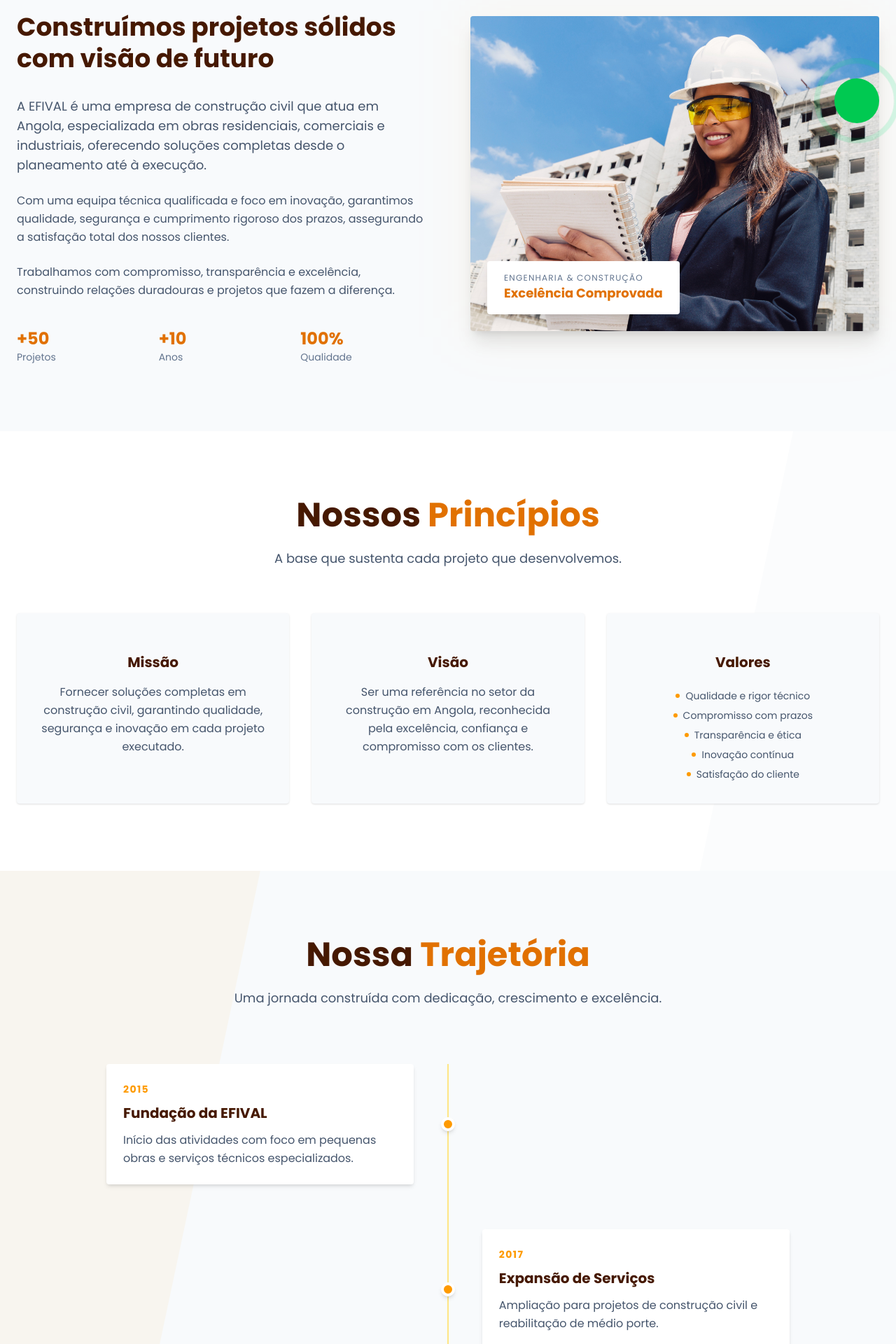
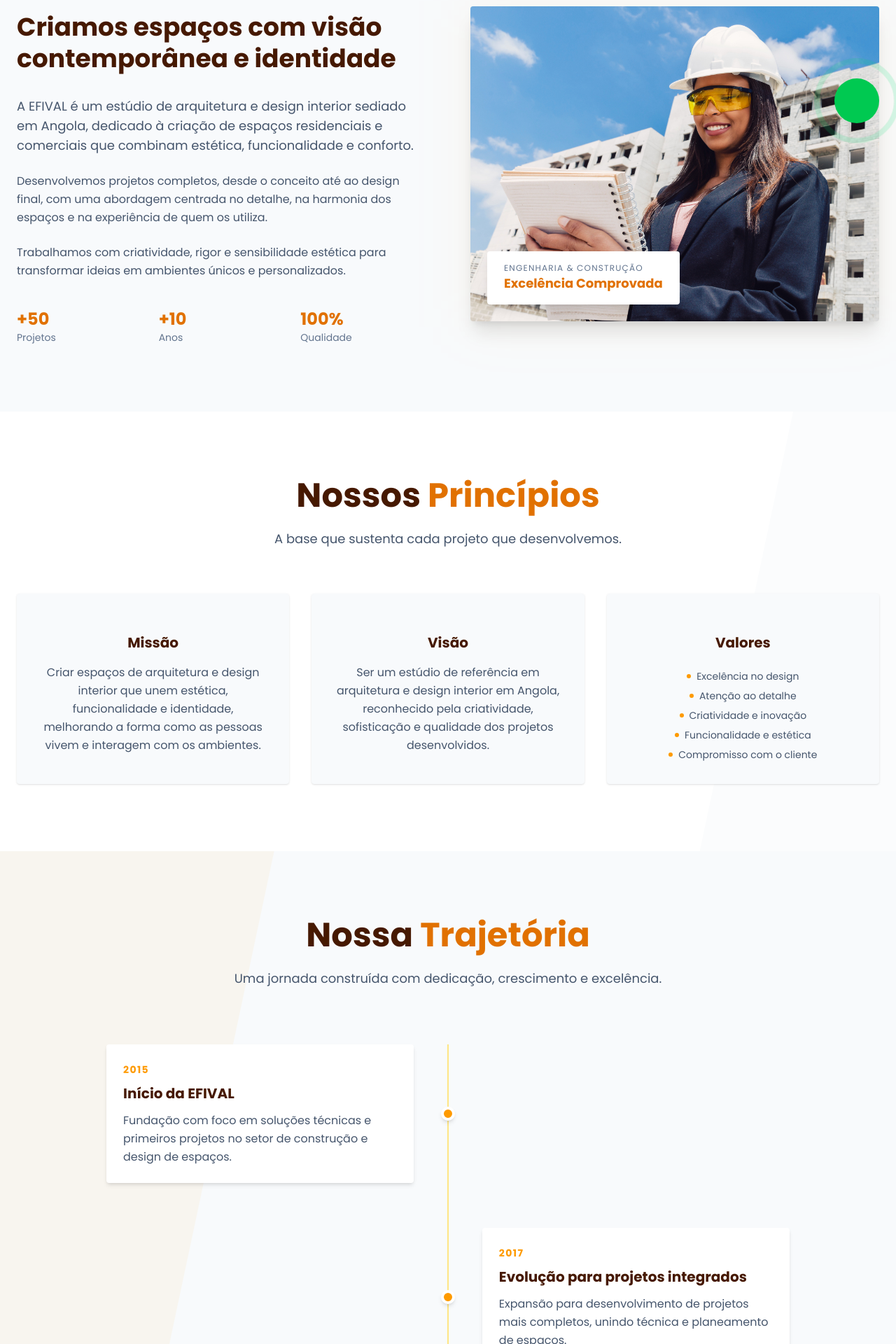
Before and after one commit to nsimba-afonso-nwayami/efival, a Next.js app: page /sobre in a window 1280 px wide. Shown: the part 600-2520 px from the top of the page at 70% size. Built offline with nearby package versions, Linux system fonts and the light colour scheme; some icons are missing.

Commit message:
Conteúdo da página sobre atualizada

```diff
--- a/src/components/sobre/BannerSobre.jsx
+++ b/src/components/sobre/BannerSobre.jsx
@@ -48,7 +48,7 @@
 
           {/* SUBTITLE */}
           <p className="text-amber-200 mt-6 text-lg">
-            Construindo com qualidade, inovação e compromisso em cada projeto.
+            Um estúdio de arquitetura e design interior focado em criar espaços modernos, funcionais e cheios de identidade.
           </p>
 
         </div>
--- a/src/components/sobre/InstitucionalSobre.jsx
+++ b/src/components/sobre/InstitucionalSobre.jsx
@@ -22,25 +22,22 @@
           </span>
 
           <h2 className="text-3xl md:text-4xl font-bold text-amber-950 mt-4 leading-tight">
-            Construímos projetos sólidos com visão de futuro
+            Criamos espaços com visão contemporânea e identidade
           </h2>
 
           <div className="space-y-6 text-slate-600 mt-8 leading-relaxed">
             <p className="text-lg">
-              A EFIVAL é uma empresa de construção civil que atua em Angola,
-              especializada em obras residenciais, comerciais e industriais,
-              oferecendo soluções completas desde o planeamento até à execução.
+              A EFIVAL é um estúdio de arquitetura e design interior sediado em Angola,
+              dedicado à criação de espaços residenciais e comerciais que combinam estética, funcionalidade e conforto.
             </p>
 
             <p>
-              Com uma equipa técnica qualificada e foco em inovação,
-              garantimos qualidade, segurança e cumprimento rigoroso dos prazos,
-              assegurando a satisfação total dos nossos clientes.
+              Desenvolvemos projetos completos, desde o conceito até ao design final, com uma abordagem centrada no detalhe,
+              na harmonia dos espaços e na experiência de quem os utiliza.
             </p>
 
             <p>
-              Trabalhamos com compromisso, transparência e excelência,
-              construindo relações duradouras e projetos que fazem a diferença.
+              Trabalhamos com criatividade, rigor e sensibilidade estética para transformar ideias em ambientes únicos e personalizados.
             </p>
           </div>
 
--- a/src/components/sobre/MissaoVisaoValores.jsx
+++ b/src/components/sobre/MissaoVisaoValores.jsx
@@ -7,22 +7,22 @@
     {
       title: "Missão",
       icon: "fa-bullseye",
-      desc: "Fornecer soluções completas em construção civil, garantindo qualidade, segurança e inovação em cada projeto executado.",
+      desc: "Criar espaços de arquitetura e design interior que unem estética, funcionalidade e identidade, melhorando a forma como as pessoas vivem e interagem com os ambientes.",
     },
     {
       title: "Visão",
       icon: "fa-eye",
-      desc: "Ser uma referência no setor da construção em Angola, reconhecida pela excelência, confiança e compromisso com os clientes.",
+      desc: "Ser um estúdio de referência em arquitetura e design interior em Angola, reconhecido pela criatividade, sofisticação e qualidade dos projetos desenvolvidos.",
     },
     {
       title: "Valores",
       icon: "fa-gem",
       list: [
-        "Qualidade e rigor técnico",
-        "Compromisso com prazos",
-        "Transparência e ética",
-        "Inovação contínua",
-        "Satisfação do cliente",
+        "Excelência no design",
+        "Atenção ao detalhe",
+        "Criatividade e inovação",
+        "Funcionalidade e estética",
+        "Compromisso com o cliente",
       ],
     },
   ];
--- a/src/components/sobre/Timeline.jsx
+++ b/src/components/sobre/Timeline.jsx
@@ -6,28 +6,28 @@
   const timeline = [
     {
       year: "2015",
-      title: "Fundação da EFIVAL",
-      desc: "Início das atividades com foco em pequenas obras e serviços técnicos especializados.",
+      title: "Início da EFIVAL",
+      desc: "Fundação com foco em soluções técnicas e primeiros projetos no setor de construção e design de espaços.",
     },
     {
       year: "2017",
-      title: "Expansão de Serviços",
-      desc: "Ampliação para projetos de construção civil e reabilitação de médio porte.",
+      title: "Evolução para projetos integrados",
+      desc: "Expansão para desenvolvimento de projetos mais completos, unindo técnica e planeamento de espaços.",
     },
     {
       year: "2019",
-      title: "Projetos de Grande Escala",
-      desc: "Execução de obras industriais e comerciais com maior complexidade técnica.",
+      title: "Entrada em projetos de arquitetura",
+      desc: "Início da atuação em projetos arquitetónicos e design de interiores com maior foco estético e funcional.",
     },
     {
       year: "2022",
-      title: "Consolidação no Mercado",
-      desc: "Reconhecimento pela qualidade e cumprimento rigoroso de prazos.",
+      title: "Posicionamento no design de espaços",
+      desc: "Consolidação como referência em arquitetura e design interior, com foco em qualidade e identidade dos projetos.",
     },
     {
       year: "2025",
-      title: "Inovação & Futuro",
-      desc: "Adoção de novas tecnologias e expansão para soluções mais modernas.",
+      title: "Estúdio de arquitetura contemporânea",
+      desc: "Evolução para um estúdio especializado em criar espaços modernos, sofisticados e personalizados.",
     },
   ];
 
```
